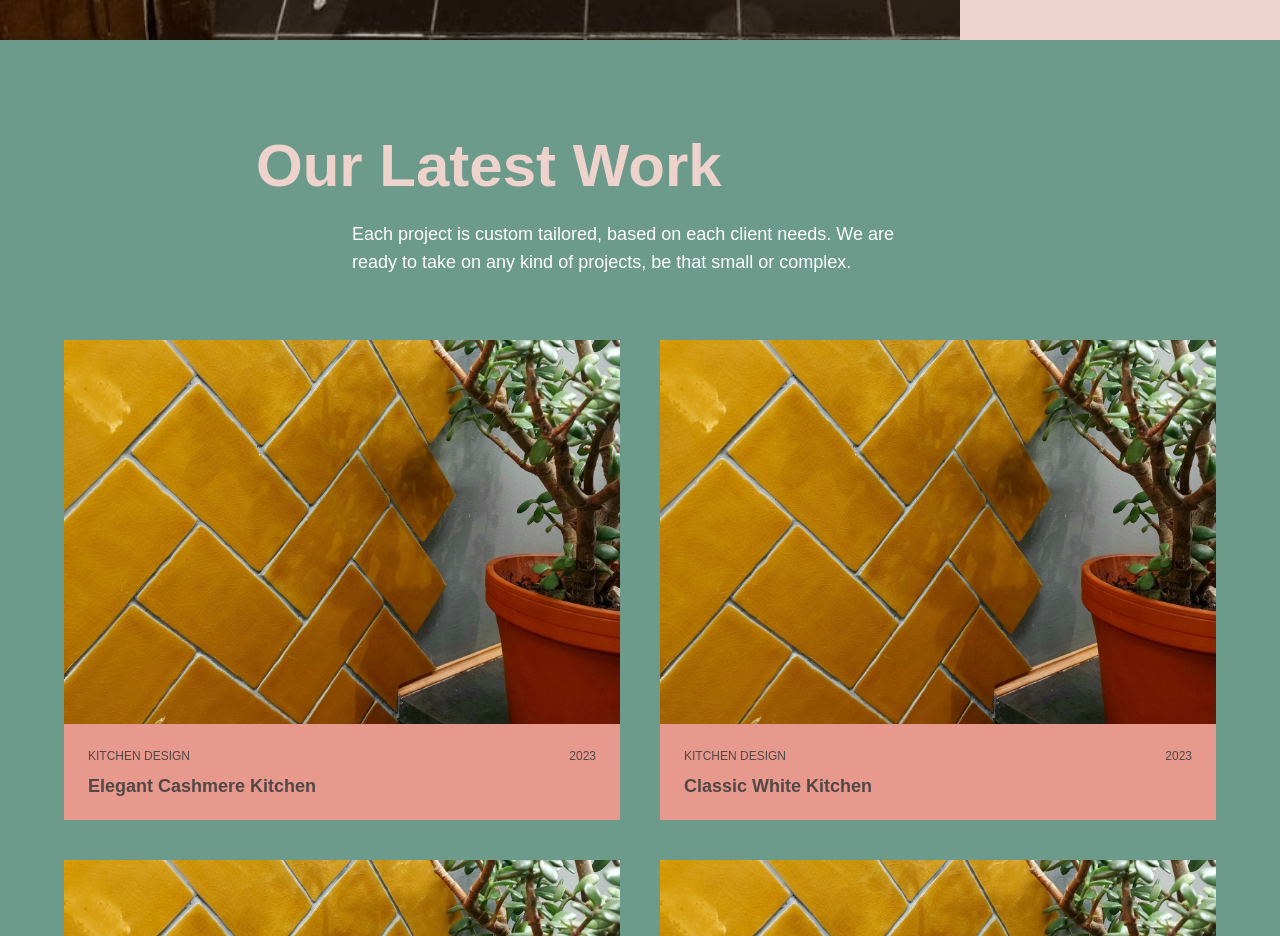
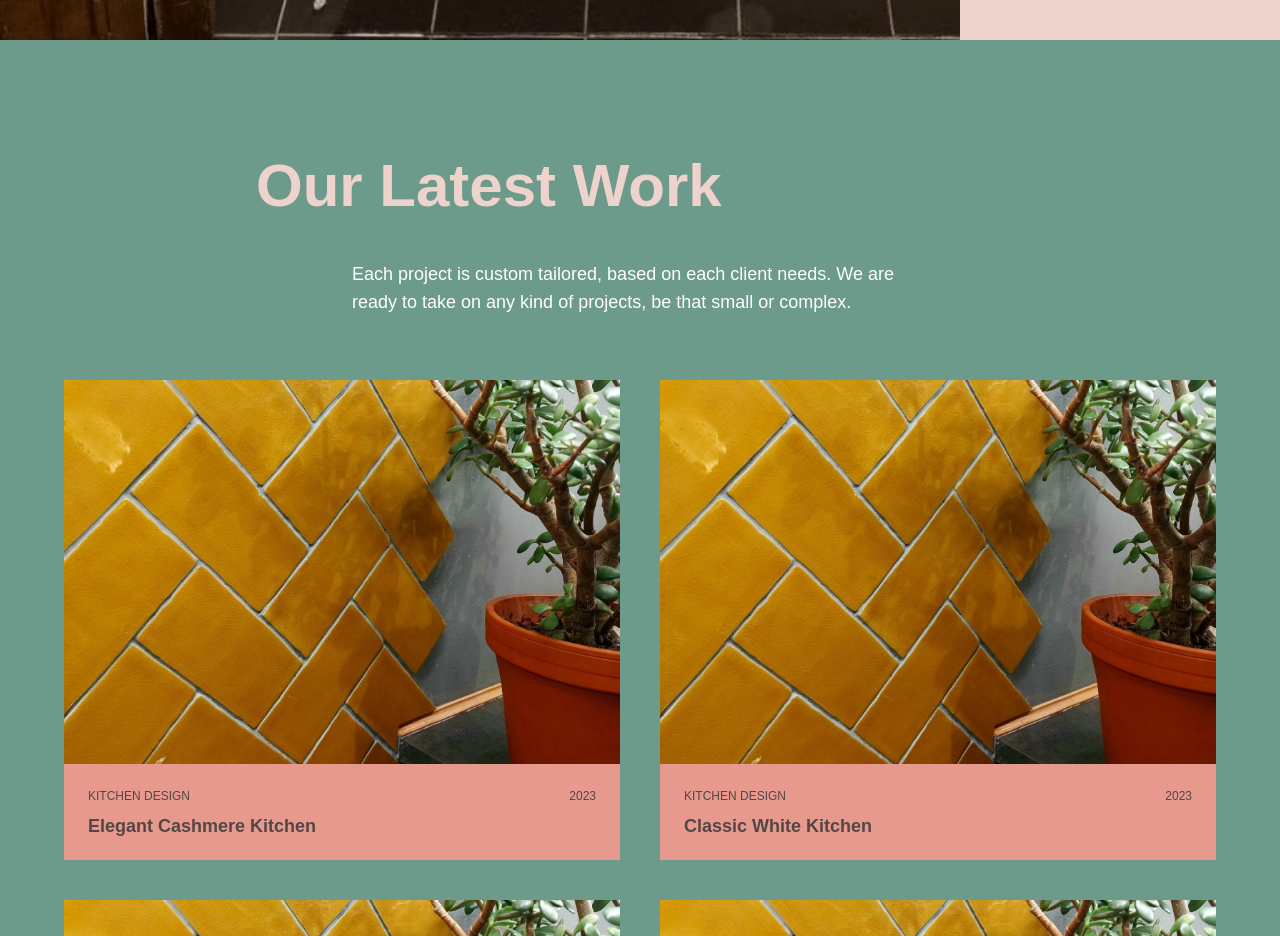
Before and after one commit to lpscrim/no-grout, a Next.js app: page / in a window 1280 px wide. Shown: the part 1680-2616 px from the top of the page. Built offline with nearby package versions, Linux system fonts and the light colour scheme.

Commit message:
Update Projects component to adjust heading margin for better spacing

```diff
--- a/components/Home/Projects.tsx
+++ b/components/Home/Projects.tsx
@@ -72,7 +72,7 @@ export default function Projects() {
       <div className="px-4 sm:px-8 lg:px-16 max-w-screen-2xl mx-auto pt-24 pb-16">
         <div className="mb-16 flex flex-col items-center">
           <h2 className="text-4xl lg:text-6xl font-bold text-left w-full max-w-3xl mb-6">
-            <span className="inline-block text-accent">Our Latest Work</span>
+            <span className="inline-block text-accent my-5">Our Latest Work</span>
           </h2>
           <p className="text-lg max-w-xl text-background font-light text-left">
             Each project is custom tailored, based on each client needs. We are
@@ -97,7 +97,7 @@ export default function Projects() {
               <a
                 id={`project-${idx}`}
                 href={project.href}
-                className="bg-secondary overflow-hidden flex flex-col group h-120"
+                className="bg-secondary overflow-hidden flex flex-col group h-120 "
               >
                 <div className="relative w-full h-[80%]">
                   <Image
```
